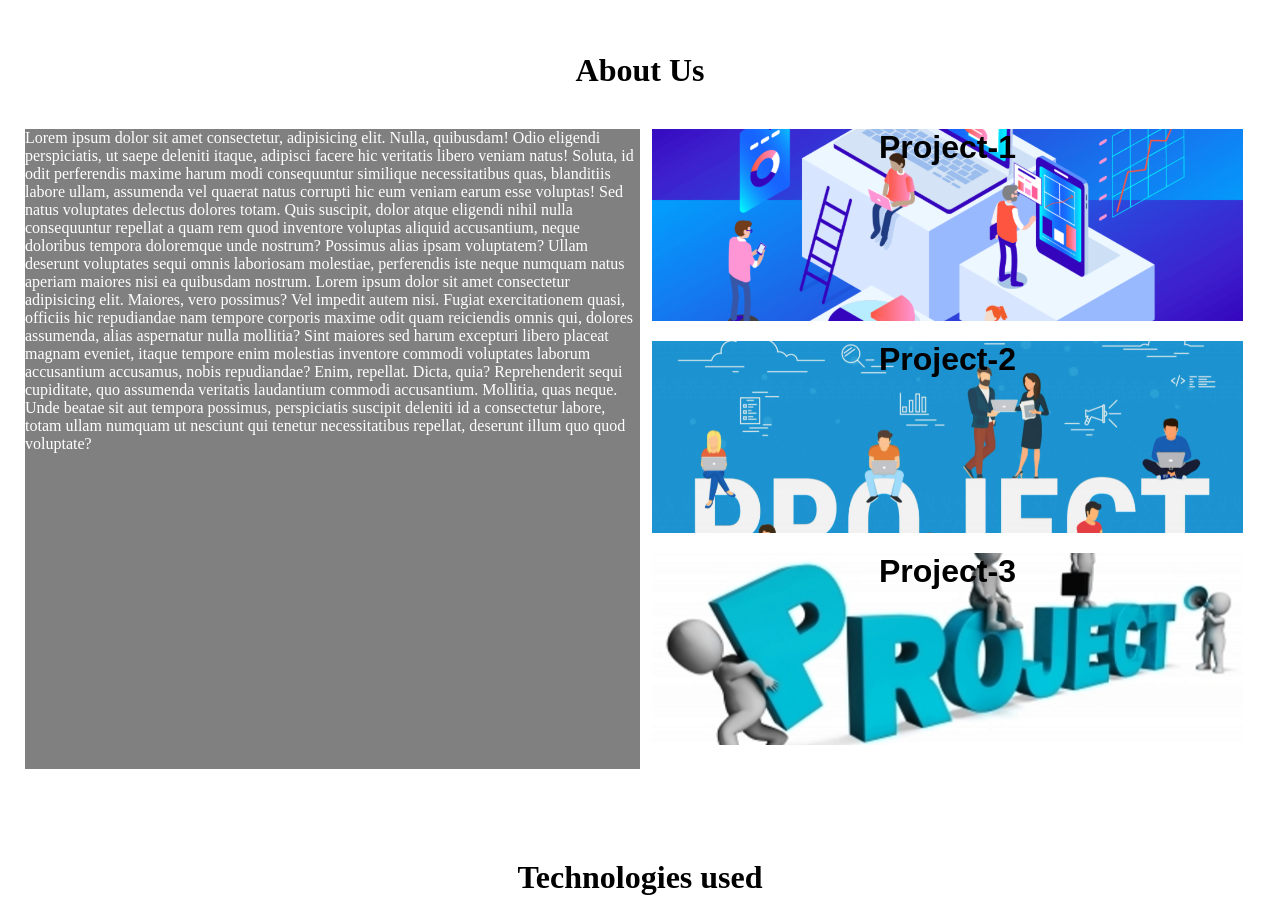
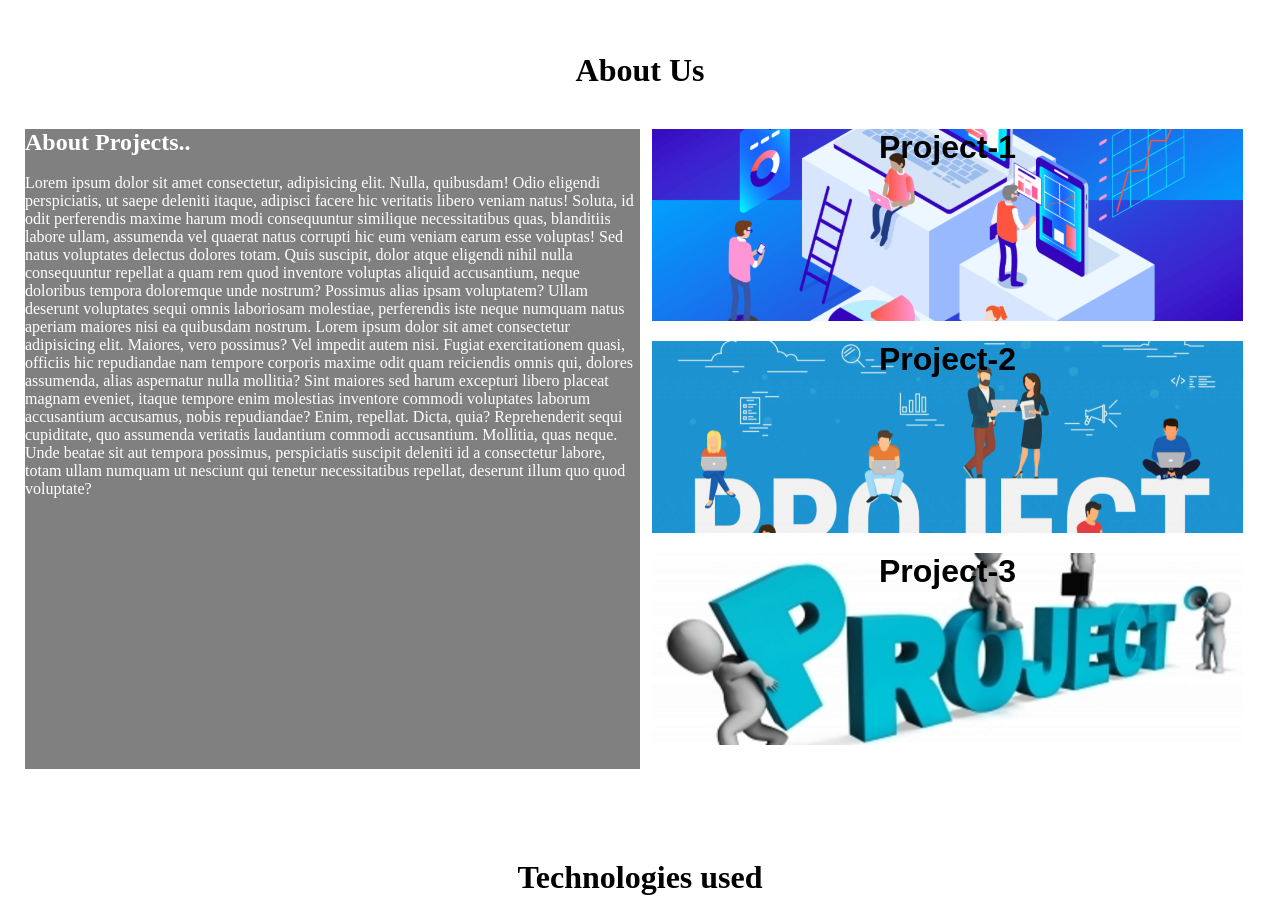
Before and after one commit to TanyaMittal31/Fullstack_assignments, a plain HTML site: page files/assignment8.html in a window 1280 px wide. Shown: the part 1420-2329 px from the top of the page. Drawn offline with Linux system fonts and the light colour scheme.

Commit message:
practical8 final

```diff
--- a/css/assignment8.css
+++ b/css/assignment8.css
@@ -119,6 +119,9 @@
   display: inline-flex;
   width: 100%;
   height: 80vh;
+}
+.left h2{
+  color: white;
 }
 .left p {
     color: white;
--- a/files/assignment8.html
+++ b/files/assignment8.html
@@ -39,6 +39,7 @@
             <h3>About Us</h3>
             <div class="divide">
                 <div class="left">
+                    <h2>About Projects..</h2><br />
                     <p>Lorem ipsum dolor sit amet consectetur, adipisicing elit. Nulla, quibusdam! Odio eligendi
                         perspiciatis, ut saepe deleniti itaque, adipisci facere hic veritatis libero veniam natus!
                         Soluta, id odit perferendis maxime harum modi consequuntur similique necessitatibus quas,
@@ -113,7 +114,7 @@
             <h3>Contact</h3>
             <div class="footer">
                 <p>Website Template for Practical-8 &copy; Agrata </p>
-                <p><a href="#">Back to top</a></p>
+                <p><a href="#home">Back to top</a></p>
             </div>
         </div>
     </div>
```
